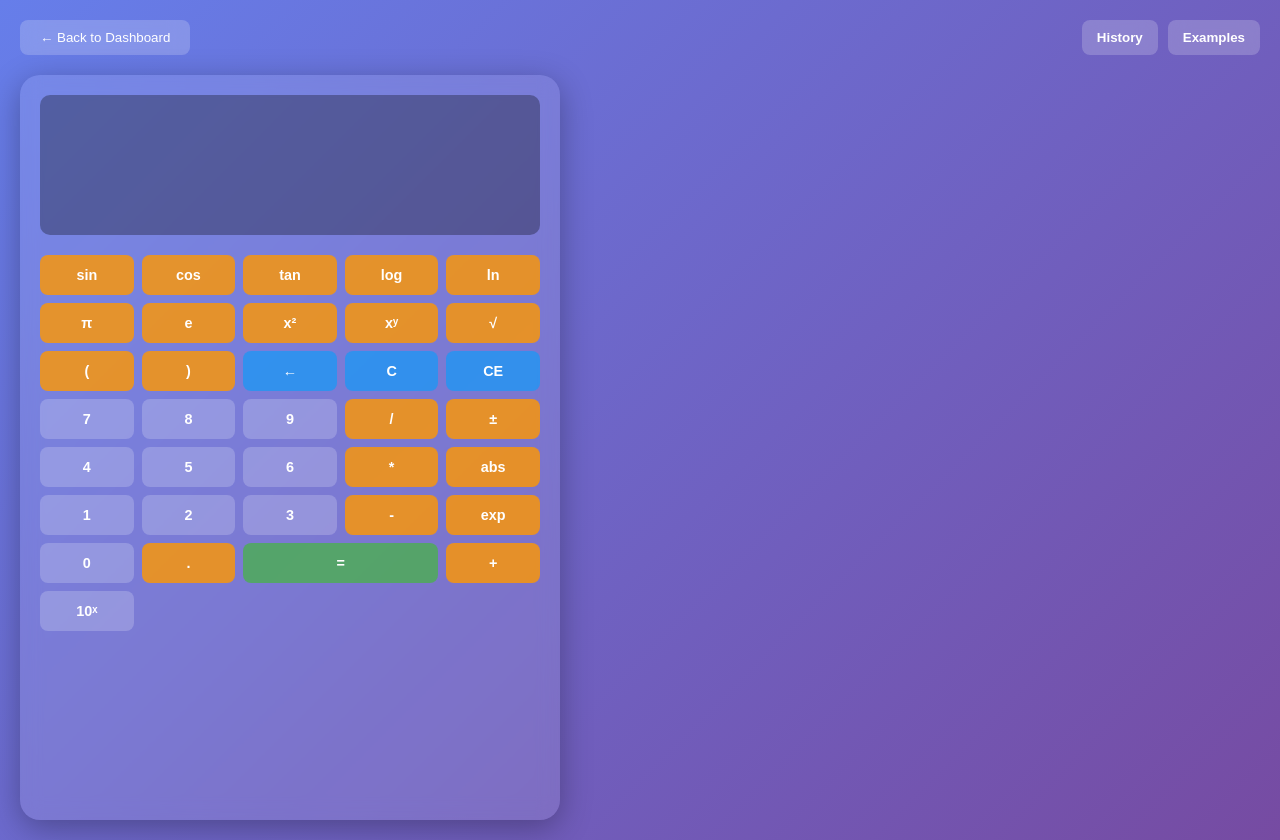
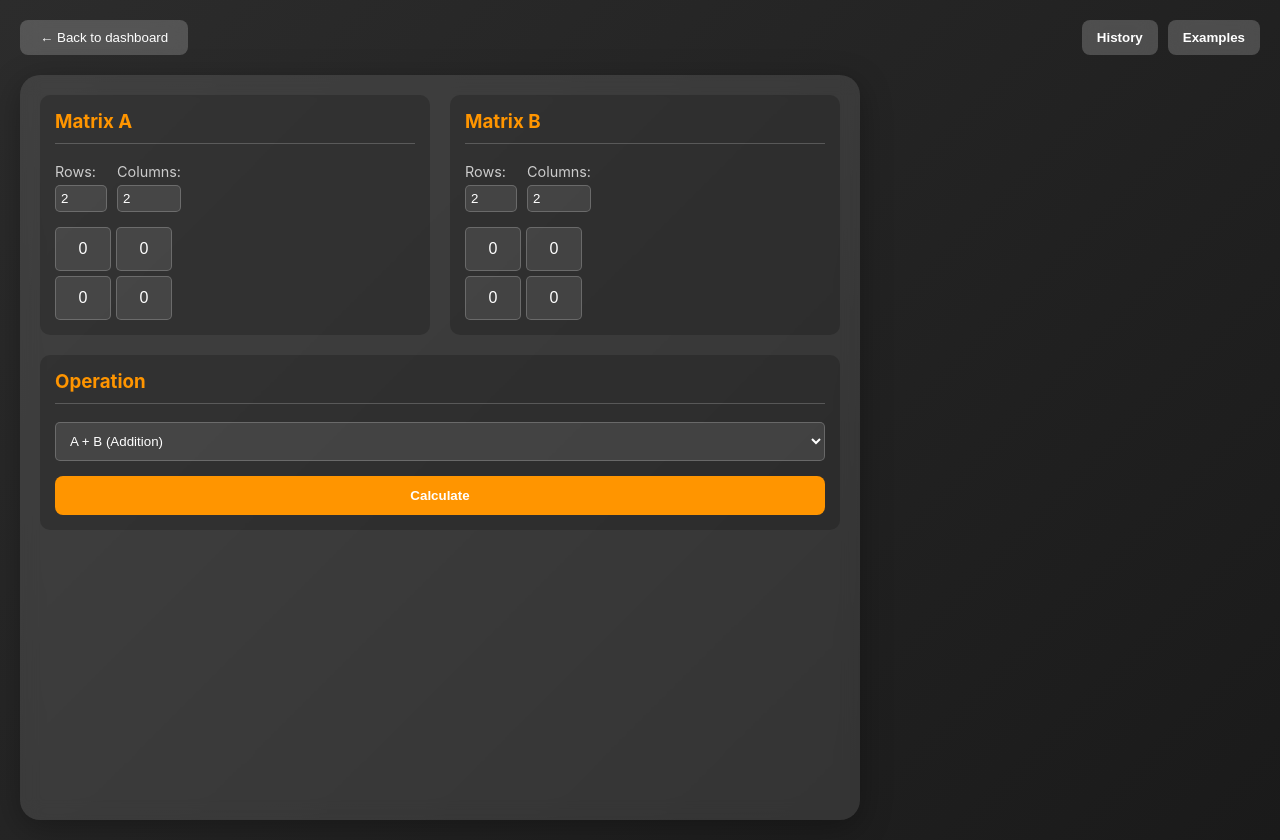
Before and after one commit to UnkowwnPhysics/Calculator, a React (Vite) app: page /scientific-calculator in a window 1280 px wide. Built offline with nearby package versions, Linux system fonts and the light colour scheme.

Commit message:
Update ScientificCalculator.tsx

```diff
--- a/src/assets/components/ScientificCalculator.tsx
+++ b/src/assets/components/ScientificCalculator.tsx
@@ -1,116 +1,400 @@
 import React, { useState, useEffect } from "react";
 import { useNavigate } from "react-router-dom";
-import "./ScientificCalculator.css";
+import "./Matrix.css";
 
-const ScientificCalculator: React.FC = () => {
-  const [input, setInput] = useState("");
-  const [result, setResult] = useState("");
+interface Matrix {
+  rows: number;
+  cols: number;
+  data: number[][];
+}
+
+const MatrixCalculator: React.FC = () => {
+  const [matrixA, setMatrixA] = useState<Matrix>({ rows: 2, cols: 2, data: [[0, 0], [0, 0]] });
+  const [matrixB, setMatrixB] = useState<Matrix>({ rows: 2, cols: 2, data: [[0, 0], [0, 0]] });
+  const [result, setResult] = useState<Matrix | number | string>("");
+  const [operation, setOperation] = useState<string>("add");
   const [history, setHistory] = useState<string[]>([]);
   const [showHistory, setShowHistory] = useState(false);
   const [showExamples, setShowExamples] = useState(false);
   const navigate = useNavigate();
 
-  // Carregar histórico do localStorage ao inicializar
   useEffect(() => {
-    const savedHistory = localStorage.getItem("calcHistory");
+    const savedHistory = localStorage.getItem("matrixHistory");
     if (savedHistory) {
       setHistory(JSON.parse(savedHistory));
     }
   }, []);
 
-  // Salvar histórico no localStorage sempre que mudar
   useEffect(() => {
-    localStorage.setItem("calcHistory", JSON.stringify(history));
+    localStorage.setItem("matrixHistory", JSON.stringify(history));
   }, [history]);
 
-  const handleButtonClick = (value: string) => {
-    if (value === "=") {
-      try {
-        // Usar a biblioteca Math para funções científicas
-        const processedInput = input
-          .replace(/π/g, "Math.PI")
-          .replace(/e/g, "Math.E")
-          .replace(/sin\(/g, "Math.sin(")
-          .replace(/cos\(/g, "Math.cos(")
-          .replace(/tan\(/g, "Math.tan(")
-          .replace(/log\(/g, "Math.log10(")
-          .replace(/ln\(/g, "Math.log(")
-          .replace(/sqrt\(/g, "Math.sqrt(")
-          .replace(/\^/g, "**")
-          .replace(/abs\(/g, "Math.abs(");
+  const updateMatrixSize = (matrix: Matrix, setMatrix: React.Dispatch<React.SetStateAction<Matrix>>, rows: number, cols: number) => {
+    const newData: number[][] = [];
 
-        const calculationResult = eval(processedInput).toString();
-        setResult(calculationResult);
+    for (let i = 0; i < rows; i++) {
+      newData[i] = [];
+      for (let j = 0; j < cols; j++) {
+        if (matrix.data[i] && matrix.data[i][j] !== undefined) {
+          newData[i][j] = matrix.data[i][j];
+        } else {
+          newData[i][j] = 0;
+        }
+      }
+    }
 
-        // Adicionar ao histórico
-        const newHistoryItem = `${input} = ${calculationResult}`;
-        setHistory(prev => [newHistoryItem, ...prev.slice(0, 9)]); // Mantém apenas os últimos 10 itens
-      } catch {
-        setResult("Error");
+    setMatrix({ rows, cols, data: newData });
+  };
+
+  const evaluateExpression = (expr: string): number => {
+    try {
+      // Substituir vírgulas por pontos para aceitar ambos os formatos
+      const normalizedExpr = expr.replace(/,/g, '.');
+
+      // Avaliar expressões matemáticas simples
+      if (normalizedExpr.includes('/') || normalizedExpr.includes('*') ||
+          normalizedExpr.includes('+') || normalizedExpr.includes('-') ||
+          normalizedExpr.includes('(') || normalizedExpr.includes(')')) {
+        // Usar Function constructor para evitar warnings do eval em strict mode
+        return Function(`"use strict"; return (${normalizedExpr})`)();
       }
-    } else if (value === "C") {
-      setInput("");
-      setResult("");
-    } else if (value === "←") {
-      setInput(input.slice(0, -1));
-    } else if (value === "CE") {
-      setInput("");
-    } else if (value === "x²") {
-      setInput(input + "²");
-    } else if (value === "xʸ") {
-      setInput(input + "^");
-    } else if (value === "10ˣ") {
-      setInput("10^");
-    } else if (value === "eˣ") {
-      setInput("e^");
-    } else if (value === "exp") {
-      setInput(input + "exp(");
-    } else {
-      setInput(input + value);
+
+      return parseFloat(normalizedExpr) || 0;
+    } catch (error) {
+      return parseFloat(expr) || 0;
     }
   };
 
-  const handleExampleClick = (example: string) => {
-    setInput(example);
+  const updateMatrixValue = (matrix: Matrix, setMatrix: React.Dispatch<React.SetStateAction<Matrix>>, row: number, col: number, value: string) => {
+    const numericValue = evaluateExpression(value);
+
+    const newData = matrix.data.map((r, i) =>
+      r.map((c, j) => (i === row && j === col) ? numericValue : c)
+    );
+    setMatrix({ ...matrix, data: newData });
+  };
+
+  const handleFocus = (event: React.FocusEvent<HTMLInputElement>) => {
+    // Selecionar todo o texto quando o input recebe foco
+    event.target.select();
+
+    // Se o valor for 0, limpar o campo
+    if (event.target.value === "0") {
+      event.target.value = "";
+    }
+  };
+
+  const handleBlur = (event: React.FocusEvent<HTMLInputElement>, matrix: Matrix, setMatrix: React.Dispatch<React.SetStateAction<Matrix>>, row: number, col: number) => {
+    // Se o campo estiver vazio, definir como 0
+    if (event.target.value === "") {
+      updateMatrixValue(matrix, setMatrix, row, col, "0");
+    }
+  };
+
+  const calculateDeterminant = (matrix: number[][]): number => {
+    if (matrix.length === 1) return matrix[0][0];
+    if (matrix.length === 2) {
+      return matrix[0][0] * matrix[1][1] - matrix[0][1] * matrix[1][0];
+    }
+
+    let det = 0;
+    for (let i = 0; i < matrix.length; i++) {
+      const minor = matrix
+        .filter((_, idx) => idx !== 0)
+        .map((row) => row.filter((_, j) => j !== i));
+      det += matrix[0][i] * Math.pow(-1, i) * calculateDeterminant(minor);
+    }
+    return det;
+  };
+
+  const calculateInverse = (matrix: number[][], determinant: number): Matrix => {
+    if (matrix.length === 1) {
+      return { rows: 1, cols: 1, data: [[1 / matrix[0][0]]] };
+    }
+
+    if (matrix.length === 2) {
+      return {
+        rows: 2,
+        cols: 2,
+        data: [
+          [matrix[1][1] / determinant, -matrix[0][1] / determinant],
+          [-matrix[1][0] / determinant, matrix[0][0] / determinant],
+        ],
+      };
+    }
+
+    const cofactors: number[][] = [];
+
+    for (let i = 0; i < matrix.length; i++) {
+      cofactors[i] = [];
+      for (let j = 0; j < matrix.length; j++) {
+        const minor = matrix
+          .filter((_, idx) => idx !== i)
+          .map((row) => row.filter((_, k) => k !== j));
+        cofactors[i][j] = Math.pow(-1, i + j) * calculateDeterminant(minor);
+      }
+    }
+
+    const adjugate = cofactors[0].map((_, i) => cofactors.map((row) => row[i]));
+    const inverseData = adjugate.map((row) => row.map((val) => val / determinant));
+
+    return { rows: matrix.length, cols: matrix.length, data: inverseData };
+  };
+
+  const performOperation = () => {
+    try {
+      let operationResult: Matrix | number | string = "";
+      let operationString = "";
+
+      switch (operation) {
+        case "add":
+          if (matrixA.rows !== matrixB.rows || matrixA.cols !== matrixB.cols) {
+            throw new Error("Matrices must have the same dimensions for addition");
+          }
+          operationResult = {
+            rows: matrixA.rows,
+            cols: matrixA.cols,
+            data: matrixA.data.map((row, i) =>
+              row.map((val, j) => val + matrixB.data[i][j])
+            ),
+          };
+          operationString = "Matrix A + Matrix B";
+          break;
+
+        case "subtract":
+          if (matrixA.rows !== matrixB.rows || matrixA.cols !== matrixB.cols) {
+            throw new Error("Matrices must have the same dimensions for subtraction");
+          }
+          operationResult = {
+            rows: matrixA.rows,
+            cols: matrixA.cols,
+            data: matrixA.data.map((row, i) =>
+              row.map((val, j) => val - matrixB.data[i][j])
+            ),
+          };
+          operationString = "Matrix A - Matrix B";
+          break;
+
+        case "multiply":
+          if (matrixA.cols !== matrixB.rows) {
+            throw new Error("Number of columns in Matrix A must equal number of rows in Matrix B for multiplication");
+          }
+          operationResult = {
+            rows: matrixA.rows,
+            cols: matrixB.cols,
+            data: Array(matrixA.rows).fill(0).map(() => Array(matrixB.cols).fill(0)),
+          };
+
+          for (let i = 0; i < matrixA.rows; i++) {
+            for (let j = 0; j < matrixB.cols; j++) {
+              let sum = 0;
+              for (let k = 0; k < matrixA.cols; k++) {
+                sum += matrixA.data[i][k] * matrixB.data[k][j];
+              }
+              (operationResult as Matrix).data[i][j] = sum;
+            }
+          }
+          operationString = "Matrix A × Matrix B";
+          break;
+
+        case "transpose":
+          operationResult = {
+            rows: matrixA.cols,
+            cols: matrixA.rows,
+            data: Array(matrixA.cols).fill(0).map((_, i) =>
+              Array(matrixA.rows).fill(0).map((_, j) => matrixA.data[j][i])
+            ),
+          };
+          operationString = "Transpose of Matrix A";
+          break;
+
+        case "determinant":
+          if (matrixA.rows !== matrixA.cols) {
+            throw new Error("Matrix must be square to calculate determinant");
+          }
+          operationResult = calculateDeterminant(matrixA.data);
+          operationString = "det(Matrix A)";
+          break;
+
+        case "inverse":
+          if (matrixA.rows !== matrixA.cols) {
+            throw new Error("Matrix must be square to calculate inverse");
+          }
+          const determinantValue = calculateDeterminant(matrixA.data);
+          if (determinantValue === 0) {
+            throw new Error("Matrix is singular (determinant = 0), inverse does not exist");
+          }
+          operationResult = calculateInverse(matrixA.data, determinantValue);
+          operationString = "Inverse of Matrix A";
+          break;
+
+        default:
+          throw new Error("Unknown operation");
+      }
+
+      setResult(operationResult);
+
+      const newHistoryItem = `${operationString} = ${
+        typeof operationResult === "object"
+          ? formatMatrix(operationResult as Matrix)
+          : operationResult
+      }`;
+      setHistory((prev) => [newHistoryItem, ...prev.slice(0, 9)]);
+    } catch (error) {
+      const errorMessage =
+        error instanceof Error ? error.message : "An unknown error occurred";
+      setResult(`Error: ${errorMessage}`);
+    }
+  };
+
+  const formatMatrix = (matrix: Matrix): string => {
+    return matrix.data.map((row) => `[${row.join(", ")}]`).join("; ");
   };
 
   const clearHistory = () => {
     setHistory([]);
   };
 
-  const scientificButtons = [
-    ["sin", "cos", "tan", "log", "ln"],
-    ["π", "e", "x²", "xʸ", "√"],
-    ["(", ")", "←", "C", "CE"],
-    ["7", "8", "9", "/", "±"],
-    ["4", "5", "6", "*", "abs"],
-    ["1", "2", "3", "-", "exp"],
-    ["0", ".", "=", "+", "10ˣ"]
+  const handleExampleClick = (example: { a: Matrix; b: Matrix; op: string }) => {
+    setMatrixA(example.a);
+    setMatrixB(example.b);
+    setOperation(example.op);
+  };
+
+  const examples = [
+    {
+      name: "Simple Addition",
+      description: "Add two 2x2 matrices",
+      a: { rows: 2, cols: 2, data: [[1, 2], [3, 4]] },
+      b: { rows: 2, cols: 2, data: [[5, 6], [7, 8]] },
+      op: "add",
+    },
+    {
+      name: "Matrix Multiplication",
+      description: "Multiply a 2x3 matrix by a 3x2 matrix",
+      a: { rows: 2, cols: 3, data: [[1, 2, 3], [4, 5, 6]] },
+      b: { rows: 3, cols: 2, data: [[7, 8], [9, 10], [11, 12]] },
+      op: "multiply",
+    },
+    {
+      name: "Transpose",
+      description: "Transpose a 3x2 matrix",
+      a: { rows: 3, cols: 2, data: [[1, 2], [3, 4], [5, 6]] },
+      b: { rows: 2, cols: 2, data: [[0, 0], [0, 0]] },
+      op: "transpose",
+    },
+    {
+      name: "Determinant",
+      description: "Calculate determinant of a 3x3 matrix",
+      a: { rows: 3, cols: 3, data: [[1, 2, 3], [4, 5, 6], [7, 8, 9]] },
+      b: { rows: 2, cols: 2, data: [[0, 0], [0, 0]] },
+      op: "determinant",
+    },
+    {
+      name: "Inverse",
+      description: "Calculate inverse of a 2x2 matrix",
+      a: { rows: 2, cols: 2, data: [[4, 7], [2, 6]] },
+      b: { rows: 2, cols: 2, data: [[0, 0], [0, 0]] },
+      op: "inverse",
+    },
+    {
+      name: "Physics: Transformation",
+      description: "Rotation matrix in 2D",
+      a: { rows: 2, cols: 2, data: [[0.866, -0.5], [0.5, 0.866]] },
+      b: { rows: 2, cols: 1, data: [[3], [4]] },
+      op: "multiply",
+    },
   ];
 
-  const examples = [
-    "sin(π/2)",
-    "cos(0)",
-    "log(100)",
-    "sqrt(16)",
-    "2^3",
-    "e^1",
-    "abs(-5)",
-    "3*π",
-    "log(10)+ln(e)",
-    "sin(30*π/180)"
-  ];
+  const renderMatrixInput = (
+    matrix: Matrix,
+    setMatrix: React.Dispatch<React.SetStateAction<Matrix>>,
+    title: string
+  ) => (
+    <div className="matrix-input">
+      <h3>{title}</h3>
+      <div className="matrix-size">
+        <label>
+          Rows:
+          <input
+            type="number"
+            min="1"
+            max="6"
+            value={matrix.rows}
+            onChange={(e) =>
+              updateMatrixSize(matrix, setMatrix, parseInt(e.target.value), matrix.cols)
+            }
+          />
+        </label>
+        <label>
+          Columns:
+          <input
+            type="number"
+            min="1"
+            max="6"
+            value={matrix.cols}
+            onChange={(e) =>
+              updateMatrixSize(matrix, setMatrix, matrix.rows, parseInt(e.target.value))
+            }
+          />
+        </label>
+      </div>
+      <div className="matrix-grid">
+        {matrix.data.map((row, i) => (
+          <div key={i} className="matrix-row">
+            {row.map((value, j) => (
+              <input
+                key={j}
+                type="text"
+                value={value}
+                onChange={(e) =>
+                  updateMatrixValue(matrix, setMatrix, i, j, e.target.value)
+                }
+                onFocus={handleFocus}
+                onBlur={(e) => handleBlur(e, matrix, setMatrix, i, j)}
+                className="matrix-cell"
+              />
+            ))}
+          </div>
+        ))}
+      </div>
+    </div>
+  );
+
+  const renderResult = () => {
+    if (typeof result === "string") {
+      return <div className="result-text">{result}</div>;
+    } else if (typeof result === "number") {
+      return <div className="result-text">Result: {result}</div>;
+    } else {
+      return (
+        <div className="matrix-result">
+          <h3>Result</h3>
+          <div className="matrix-grid">
+            {result.data.map((row, i) => (
+              <div key={i} className="matrix-row">
+                {row.map((value, j) => (
+                  <div key={j} className="matrix-cell result-cell">
+                    {value.toFixed(2)}
+                  </div>
+                ))}
+              </div>
+            ))}
+          </div>
+        </div>
+      );
+    }
+  };
 
   return (
-    <div className="scientific-calculator-container">
-      {/* Header */}
-      <div className="scientific-header">
+    <div className="matrix-calculator-container">
+      <div className="matrix-header">
         <button className="back-button" onClick={() => navigate("/dashboard")}>
-          ← Back to Dashboard
+          ← Back to dashboard
         </button>
         <div className="header-buttons">
           <button
-            className={`toggle-btn ${showHistory ? 'active' : ''}`}
+            className={`toggle-btn ${showHistory ? "active" : ""}`}
             onClick={() => {
               setShowHistory(!showHistory);
               setShowExamples(false);
@@ -119,7 +403,7 @@ const ScientificCalculator: React.FC = () => {
             History
           </button>
           <button
-            className={`toggle-btn ${showExamples ? 'active' : ''}`}
+            className={`toggle-btn ${showExamples ? "active" : ""}`}
             onClick={() => {
               setShowExamples(!showExamples);
               setShowHistory(false);
@@ -130,37 +414,31 @@ const ScientificCalculator: React.FC = () => {
         </div>
       </div>
 
-      <div className="scientific-content">
-        {/* Calculator */}
-        <div className="scientific-calculator">
-          <div className="calculator-display">
-            <div className="calculator-input">{input}</div>
-            <div className="calculator-result">{result}</div>
+      <div className="matrix-content">
+        <div className="matrix-operations">
+          <div className="matrices-container">
+            {renderMatrixInput(matrixA, setMatrixA, "Matrix A")}
+            {renderMatrixInput(matrixB, setMatrixB, "Matrix B")}
           </div>
 
-          <div className="scientific-keypad">
-            {scientificButtons.map((row, rowIndex) => (
-              <div key={rowIndex} className="keypad-row">
-                {row.map((btn) => (
-                  <button
-                    key={btn}
-                    className={`scientific-key ${
-                      btn === "=" ? "equals" :
-                      /\d/.test(btn) ? "number" :
-                      ["C", "CE", "←"].includes(btn) ? "function" :
-                      "operation"
-                    }`}
-                    onClick={() => handleButtonClick(btn)}
-                  >
-                    {btn}
-                  </button>
-                ))}
-              </div>
-            ))}
+          <div className="operation-selector">
+            <h3>Operation</h3>
+            <select value={operation} onChange={(e) => setOperation(e.target.value)}>
+              <option value="add">A + B (Addition)</option>
+              <option value="subtract">A - B (Subtraction)</option>
+              <option value="multiply">A × B (Multiplication)</option>
+              <option value="transpose">Transpose A</option>
+              <option value="determinant">Determinant of A</option>
+              <option value="inverse">Inverse of A</option>
+            </select>
+            <button className="calculate-btn" onClick={performOperation}>
+              Calculate
+            </button>
           </div>
+
+          {result && renderResult()}
         </div>
 
-        {/* History Panel */}
         {showHistory && (
           <div className="panel history-panel">
             <h3>Calculation History</h3>
@@ -181,10 +459,9 @@ const ScientificCalculator: React.FC = () => {
           </div>
         )}
 
-        {/* Examples Panel */}
         {showExamples && (
           <div className="panel examples-panel">
-            <h3>Example Problems</h3>
+            <h3>Matrix Examples</h3>
             <p>Click on an example to load it into the calculator:</p>
             <div className="examples-grid">
               {examples.map((example, index) => (
@@ -193,7 +470,8 @@ const ScientificCalculator: React.FC = () => {
                   className="example-btn"
                   onClick={() => handleExampleClick(example)}
                 >
-                  {example}
+                  <strong>{example.name}</strong>
+                  <span>{example.description}</span>
                 </button>
               ))}
             </div>
@@ -204,4 +482,4 @@ const ScientificCalculator: React.FC = () => {
   );
 };
 
-export default ScientificCalculator;
+export default MatrixCalculator;
```
